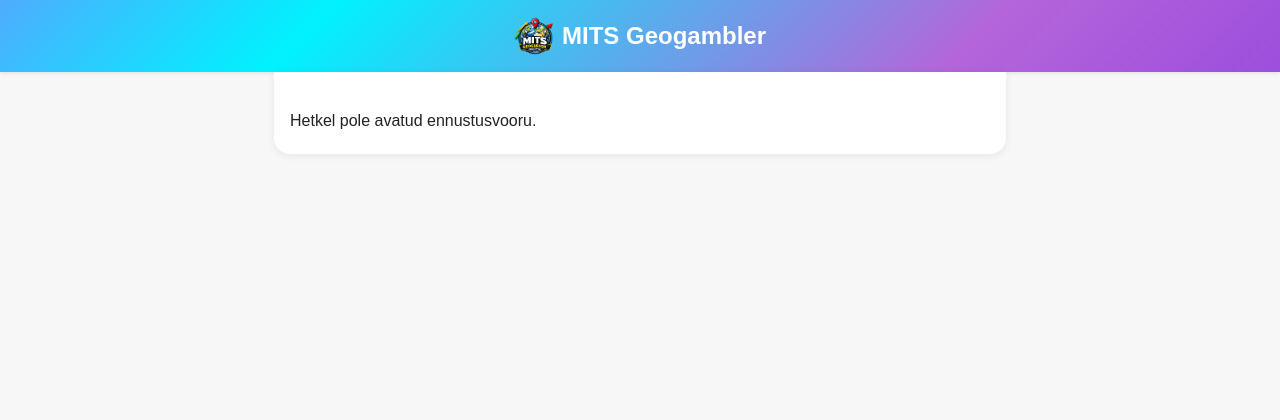
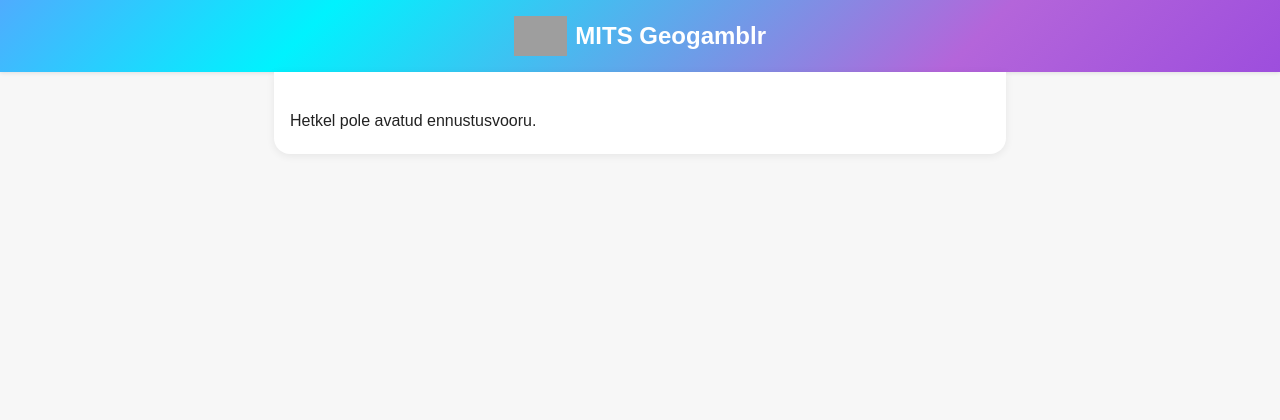
Before and after one commit to HSellis/geogambler, a FastAPI app: page / in a window 1280 px wide. Shown: the top 420 px of the page. Run offline with FastAPI, Linux system fonts and the light colour scheme; data that the repository does not hold is empty; grey boxes are pictures that could not be loaded.

Commit message:
rename to Geogamblr

```diff
--- a/database_inspector.py
+++ b/database_inspector.py
@@ -1,7 +1,7 @@
 import sqlite3
 
 def print_table_data(table_name):
-    con = sqlite3.connect('geogambler.db')
+    con = sqlite3.connect('geogamblr.db')
     cursor = con.cursor()
     cursor.execute(f"SELECT * FROM {table_name};")
     rows = cursor.fetchall()
@@ -9,7 +9,7 @@ def print_table_data(table_name):
         print(row)
     con.close()
 
-con = sqlite3.connect('geogambler.db')
+con = sqlite3.connect('geogamblr.db')
 cursor = con.cursor()
 tables = cursor.execute("SELECT name FROM sqlite_master WHERE type='table';").fetchall()
 for table in tables:
--- a/main.py
+++ b/main.py
@@ -19,7 +19,7 @@ app.add_middleware(SessionMiddleware, secret_key="supersecret")
 # Static files (optional, for CSS/JS)
 app.mount("/static", StaticFiles(directory="static"), name="static")
 
-DB_PATH = "geogambler.db"
+DB_PATH = "geogamblr.db"
 
 # Automaatne andmebaasi loomine
 def init_db():
--- a/templates/user_home.html
+++ b/templates/user_home.html
@@ -1,19 +1,19 @@
 <!DOCTYPE html>
 <html>
 <head>
-    <title>MITS Geogambler</title>
+    <title>MITS Geogamblr</title>
     <meta name="viewport" content="width=device-width, initial-scale=1">
-    <link rel="icon" type="image/png" href="/static/mits_geogambler.png">
+    <link rel="icon" type="image/png" href="/static/mits_geogamblr.png">
     <link rel="stylesheet" href="/static/style.css">
 </head>
 <body>
     <header class="page-header">
-        <img src="/static/mits_geogambler.png" alt="Logo" class="page-header-logo">
-        <h1>MITS Geogambler</h1>
+        <img src="/static/mits_geogamblr.png" alt="Logo" class="page-header-logo">
+        <h1>MITS Geogamblr</h1>
     </header>
     <div class="main-content">
         {% if question %}
-            <h2>Ennusta vooru võitjat</h2>
+            <h2>Ennustamine avatud!</h2>
             <form id="predict-form">
                 <p>{{ question }}</p>
                 {% for choice in choices %}
```
Also changed, not shown: templates/admin_dashboard.html (+4 -4 lines), templates/admin_login.html (+4 -4 lines), README.md, 1 other file.
